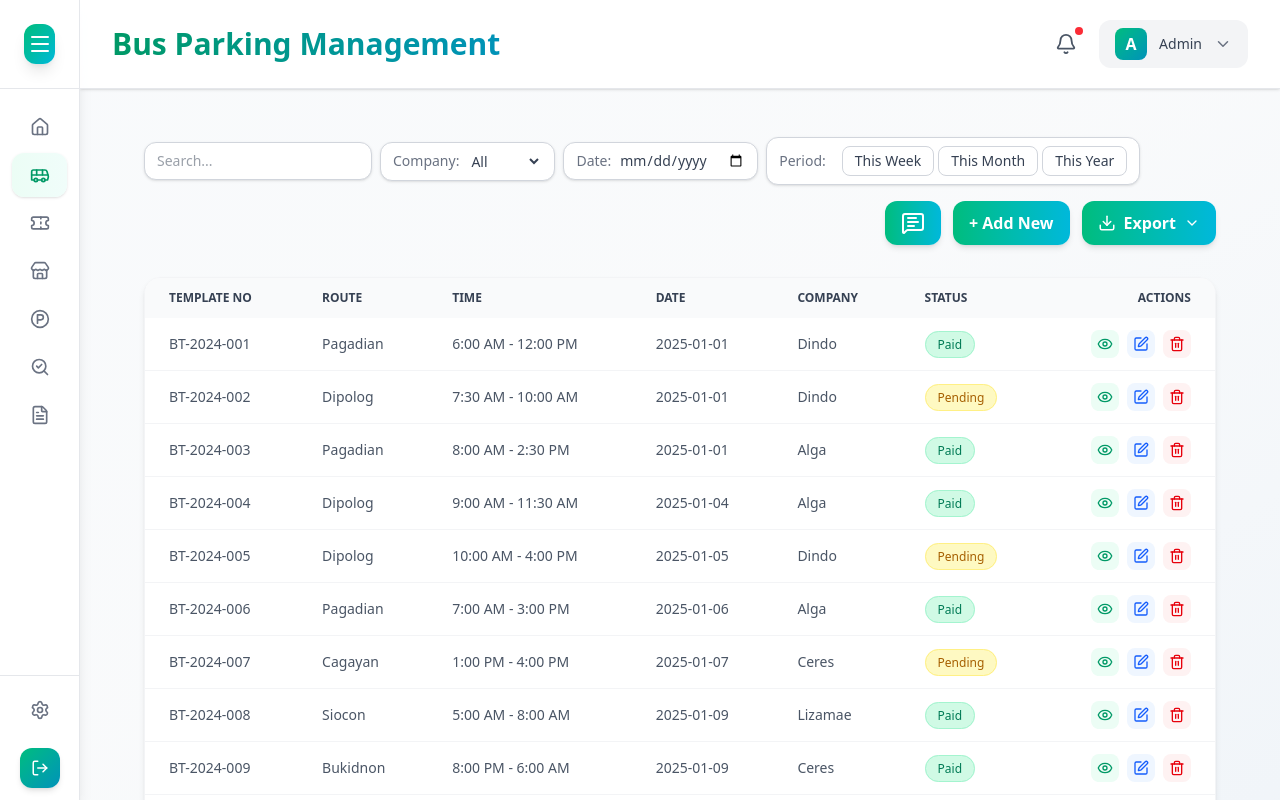
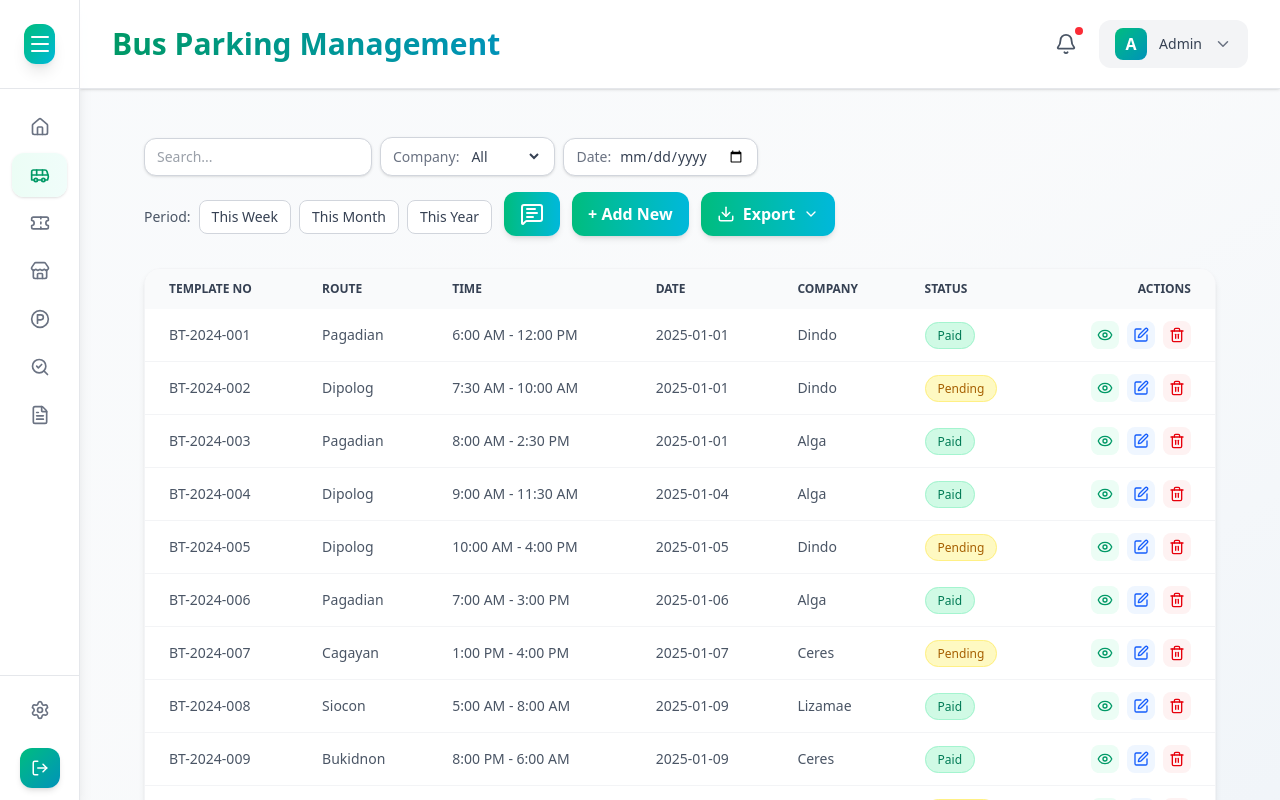
Before and after one commit to Tantalost/Software-Engineering, a React (Vite) app in the folder IBT/: page /buses-parking in a window 1280 px wide. Built offline with nearby package versions, Linux system fonts and the light colour scheme; sample sign-in values are in the browser's storage.

Commit message:
fix period filters

```diff
--- a/IBT/src/components/common/BusParkingFilters.jsx
+++ b/IBT/src/components/common/BusParkingFilters.jsx
@@ -1,5 +1,4 @@
 import React from "react";
-import PeriodFilter from "./PeriodFilter";
 
 const BusParkingFilters = ({
   searchQuery,
@@ -9,15 +8,13 @@ const BusParkingFilters = ({
   uniqueCompanies = [],
   selectedDate,
   setSelectedDate,
-  selectedPeriod,
-  setSelectedPeriod,
   showCompany = true,
   showDate = true,
-  showPeriod = true,
+
 }) => {
   return (
     <div className="flex flex-wrap sm:flex-nowrap items-center gap-2 w-full">
-      <div className="flex items-center bg-white border border-gray-300 rounded-xl px-3 py-2 shadow-sm flex-grow sm:flex-none w-full sm:w-auto">
+      <div className="flex items-center bg-white border border-gray-300 rounded-xl px-3 py-2 shadow-sm w-full sm:w-auto">
         <input
           type="text"
           placeholder="Search..."
@@ -28,7 +25,7 @@ const BusParkingFilters = ({
       </div>
 
       {showCompany && (
-        <div className="flex items-center bg-white border border-gray-300 rounded-xl px-3 py-2 shadow-sm flex-grow sm:flex-none w-full sm:w-auto">
+        <div className="flex items-center bg-white border border-gray-300 rounded-xl px-3 py-2 shadow-sm w-full sm:w-auto">
           <label className="text-gray-500 text-sm mr-2 whitespace-nowrap">
             Company:
           </label>
@@ -48,7 +45,7 @@ const BusParkingFilters = ({
       )}
 
       {showDate && (
-        <div className="flex items-center bg-white border border-gray-300 rounded-xl px-3 py-2 shadow-sm flex-grow sm:flex-none w-full sm:w-auto">
+        <div className="flex items-center bg-white border border-gray-300 rounded-xl px-3 py-2 shadow-sm w-full sm:w-auto">
           <label className="text-gray-500 text-sm mr-2">Date:</label>
           <input
             type="date"
@@ -59,12 +56,6 @@ const BusParkingFilters = ({
         </div>
       )}
 
-      {showPeriod && (
-        <PeriodFilter
-          selectedPeriod={selectedPeriod}
-          setSelectedPeriod={setSelectedPeriod}
-        />
-      )}
     </div>
   );
 };
--- a/IBT/src/components/common/PeriodFilter.jsx
+++ b/IBT/src/components/common/PeriodFilter.jsx
@@ -4,16 +4,14 @@ const PeriodFilter = ({ selectedPeriod, setSelectedPeriod }) => {
   const periods = ["This Week", "This Month", "This Year"];
 
   return (
-    <div className="flex items-center bg-white border border-gray-300 rounded-xl px-3 py-2 shadow-sm gap-2 flex-grow sm:flex-none w-full sm:w-auto">
-      <label className="text-gray-500 text-sm mr-2 whitespace-nowrap">
-        Period:
-      </label>
-      <div className="flex gap-1">
+    <div className="flex flex-wrap sm:flex-nowrap items-center justify-end gap-2 w-full mt-2">
+      <label className="text-gray-600 text-sm font-medium">Period:</label>
+      <div className="flex gap-2">
         {periods.map((p) => (
           <button
             key={p}
             onClick={() => setSelectedPeriod(selectedPeriod === p ? "" : p)}
-            className={`px-3 py-1 text-sm rounded-lg border transition-all ${
+            className={`px-3 py-1.5 text-sm rounded-lg border transition-all ${
               selectedPeriod === p
                 ? "bg-emerald-500 text-white border-emerald-500"
                 : "bg-white text-gray-700 border-gray-300 hover:bg-gray-100"
--- a/IBT/src/pages/BusesParking.jsx
+++ b/IBT/src/pages/BusesParking.jsx
@@ -3,6 +3,7 @@ import Layout from "../components/layout/Layout";
 import Table from "../components/common/Table";
 import ExportMenu from "../components/common/exportMenu";
 import BusParkingFilters from "../components/common/BusParkingFilters";
+import PeriodFilter from "../components/common/PeriodFilter";
 import { busSchedules } from "../data/assets";
 import {MessageSquareText} from "lucide-react";
 import Form from "../components/common/Form";
@@ -12,6 +13,7 @@ const BusesParking = () => {
   const [searchQuery, setSearchQuery] = useState("");
   const [selectedDate, setSelectedDate] = useState("");
   const [selectedCompany, setSelectedCompany] = useState("");
+  const [selectedPeriod, setSelectedPeriod] = useState("");
   const [showPreview, setShowPreview] = useState(false);
   const [viewRow, setViewRow] = useState(null);
   const [editRow, setEditRow] = useState(null);
@@ -35,6 +37,32 @@ const BusesParking = () => {
     localStorage.setItem("ibt_busesParking", JSON.stringify(next));
   };
 
+   const isInPeriod = (busDate, period) => {
+    const date = new Date(busDate);
+    const now = new Date();
+
+    if (period === "This Week") {
+      const start = new Date(now);
+      start.setDate(now.getDate() - now.getDay());
+      const end = new Date(start);
+      end.setDate(start.getDate() + 6);
+      return date >= start && date <= end;
+    }
+
+    if (period === "This Month") {
+      return (
+        date.getMonth() === now.getMonth() &&
+        date.getFullYear() === now.getFullYear()
+      );
+    }
+
+    if (period === "This Year") {
+      return date.getFullYear() === now.getFullYear();
+    }
+
+    return true;
+   };
+
    const filtered = busSchedules.filter((bus) => {
     const matchesSearch =
       bus.templateNo.toLowerCase().includes(searchQuery.toLowerCase()) ||
@@ -47,7 +75,9 @@ const BusesParking = () => {
       !selectedDate ||
       new Date(bus.date).toDateString() === new Date(selectedDate).toDateString();
 
-    return matchesSearch && matchesCompany && matchesDate;
+    const matchesPeriod = !selectedPeriod || isInPeriod(bus.date, selectedPeriod);
+
+    return matchesSearch && matchesCompany && matchesDate && matchesPeriod;
   });
 
   const handleExportCSV = () => console.log("Exported Buses Parking to CSV");
@@ -69,11 +99,19 @@ const BusesParking = () => {
             uniqueCompanies={uniqueCompanies}
           />
 
+         <div className="flex flex-col sm:flex-row justify-between sm:items-center gap-3 w-full">
          <div className="flex justify-end sm:justify-end w-full sm:w-auto gap-3">
+         <div className="w-full sm:w-auto">
+         <PeriodFilter
+            selectedPeriod={selectedPeriod}
+            setSelectedPeriod={setSelectedPeriod}
+         />
+  </div>
     <button
       onClick={() => setShowPreview(true)}
-              className="flex items-center justify-center space-x-2 bg-gradient-to-r from-emerald-500 to-cyan-500 text-white font-semibold px-4 py-2.5 rounded-xl shadow-md hover:shadow-lg transition-all w-full sm:w-auto">
-              <MessageSquareText></MessageSquareText>
+      className="flex items-center justify-center space-x-2 bg-gradient-to-r from-emerald-500 to-cyan-500 text-white font-semibold px-4 py-2.5 rounded-xl shadow-md hover:shadow-lg transition-all w-full sm:w-auto"
+    >
+      <MessageSquareText />
     </button>
     <button
       onClick={() => setShowPreview(true)}
@@ -88,6 +126,11 @@ const BusesParking = () => {
       onPrint={handlePrint}
     />
   </div>
+
+  {/* Right side - Period Filter */}
+
+</div>
+
         </div>
       </div>
 
```
Lines whose indentation alone changed are shown as unchanged.
